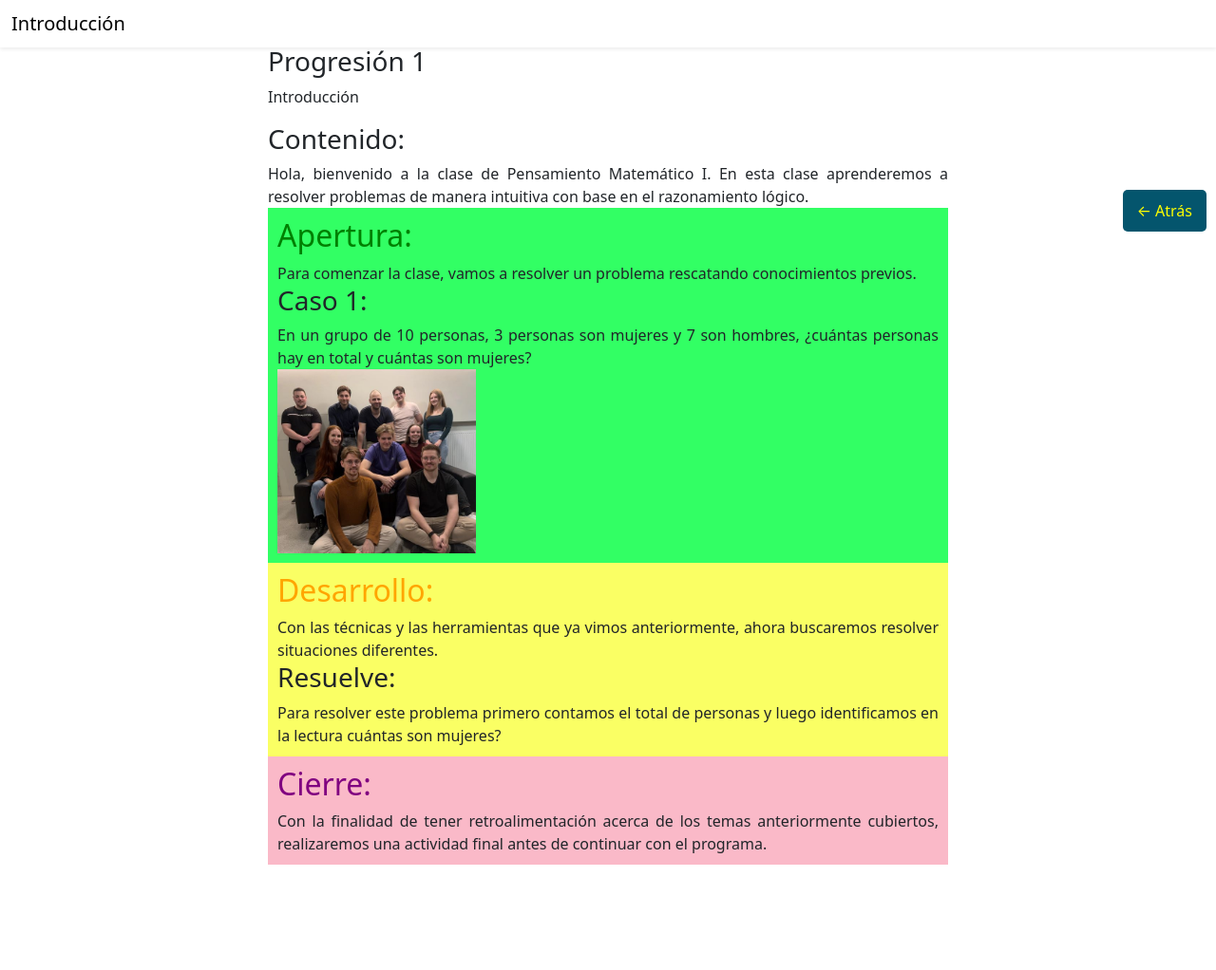
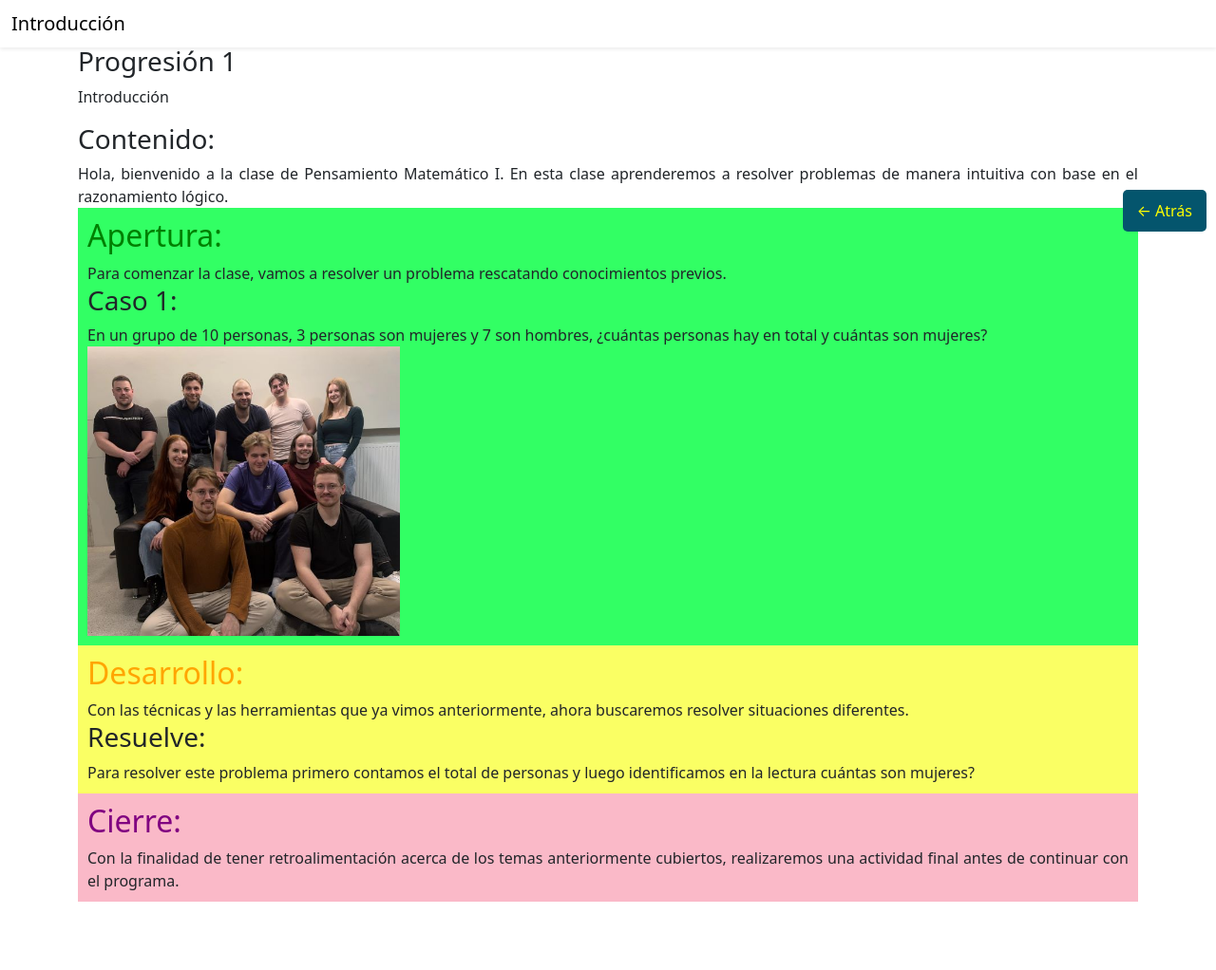
Before and after one commit to renebec/pm1, a Flask app: page /tema/1 in a window 1280 px wide. Shown: the whole page at 95% size. Before the commit the page ends 911 px from the top, so only its background shows below. Run offline with Flask 3, Linux system fonts and the light colour scheme.

Commit message:
Modified width on classpage's container

```diff
--- a/templates/classpage.html
+++ b/templates/classpage.html
@@ -3,12 +3,9 @@
 <head>
     <meta charset="UTF-8">
     <meta name="viewport" content="width=device-width, initial-scale=1.0">
+    <title>pm1-2025</title>
+    <link href="https://cdn.jsdelivr.net/npm/bootstrap@5.3.7/dist/css/bootstrap.min.css" rel="stylesheet" integrity="sha384-LN+7fdVzj6u52u30Kp6M/trliBMCMKTyK833zpbD+pXdCLuTusPj697FH4R/5mcr" crossorigin="anonymous">
     <title>{{i.Tema}}</title>
-
-    <link href="https://cdn.jsdelivr.net/npm/bootstrap@5.3.7/dist/css/bootstrap.min.css" rel="stylesheet" integrity="sha384-LN+7fdVzj6u52u30Kp6M/trliBMCMKTyK833zpbD+pXdCLuTusPj697FH4R/5mcr" crossorigin="anonymous">
-
-
-
 
     <style>
         #banner {
@@ -20,7 +17,6 @@
             object-fit:cover;
         }
         .container{
-            width: 740px;
             margin-left:auto;
             margin-right:auto;
             text-align:justify;
```
